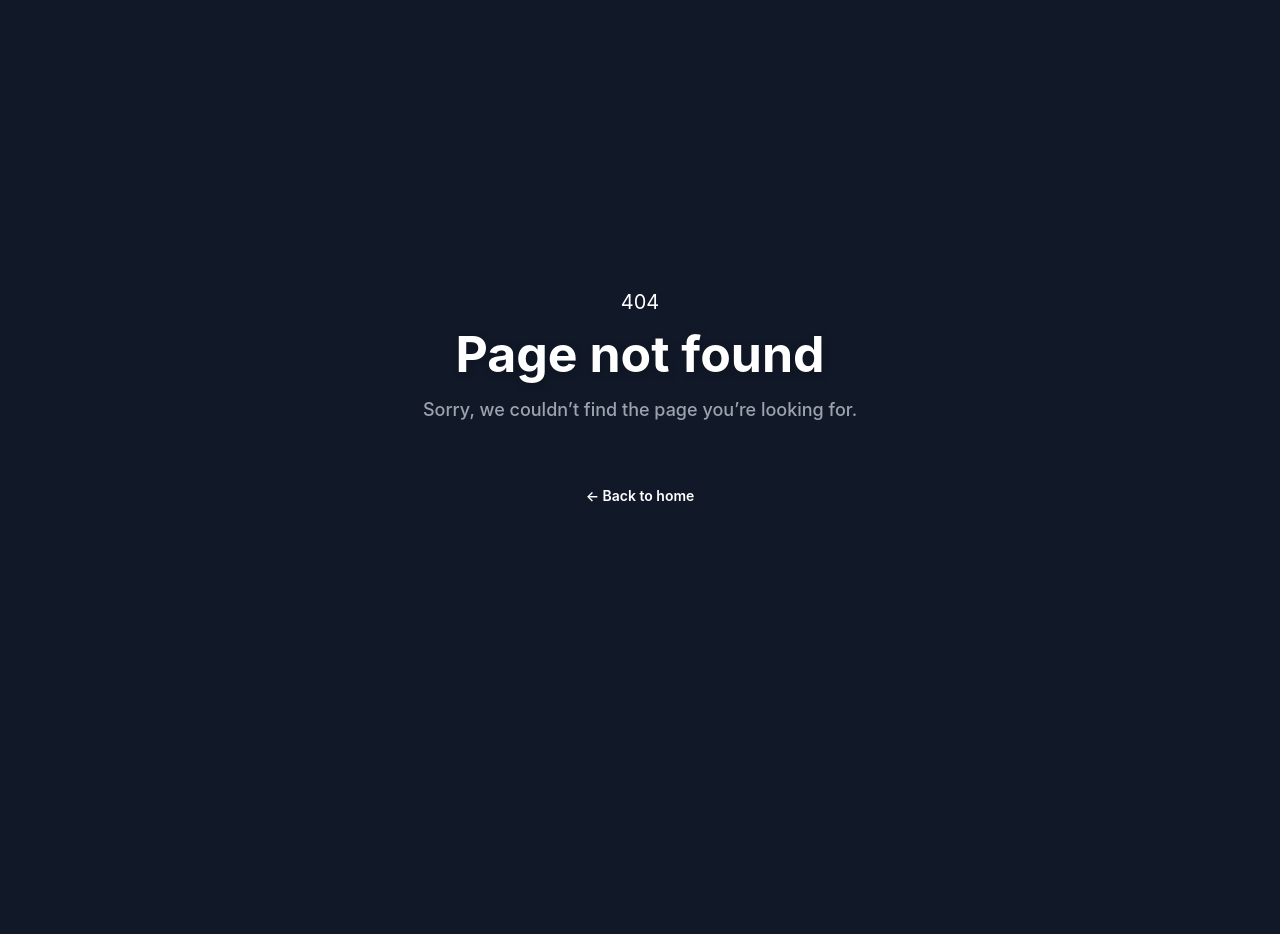
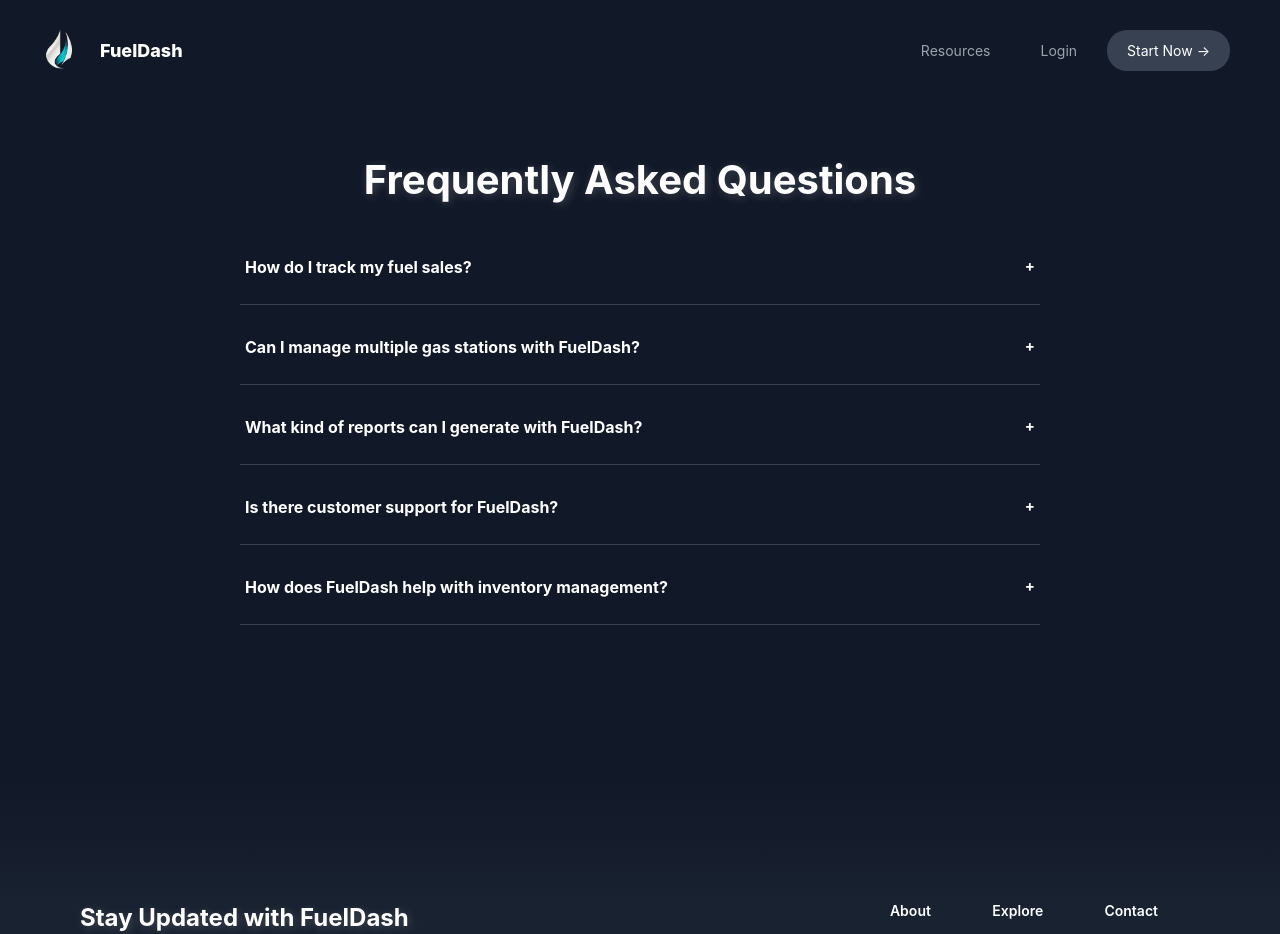
Before and after one commit to asingh714/FuelDash, a React (Vite) app in the folder client/: page /faqs in a window 1280 px wide. Before the commit this address had no page. Shown: the top 934 px of the page. Before the commit the page ends 800 px from the top, so only its background shows below. Built offline with nearby package versions, Linux system fonts and the light colour scheme.

Commit message:
updated footer

```diff
--- a/client/src/App.jsx
+++ b/client/src/App.jsx
@@ -19,6 +19,7 @@ import About from "./Pages/About/About.jsx";
 import Blog from "./Pages/Blog/Blog.jsx";
 import Contact from "./Pages/Contact/Contact.jsx";
 import Customers from "./Pages/Customers/Customers.jsx";
+import FAQs from "./Pages/FAQ/FAQ.jsx";
 
 function App() {
   const queryClient = new QueryClient();
@@ -91,6 +92,8 @@ function App() {
         },
         { path: "/contact", element: <Contact /> },
         { path: "/customers", element: <Customers /> },
+        { path: "/faqs", element: <FAQs /> },
+
         {
           path: "*",
           element: <NotFound />,
--- a/client/src/Components/Footer/Footer.jsx
+++ b/client/src/Components/Footer/Footer.jsx
@@ -1,4 +1,5 @@
 import { useState } from "react";
+import { Link } from "react-router-dom";
 
 import Notification from "../Notification/Notification";
 import newRequest from "../../utils/newRequest";
@@ -54,13 +55,10 @@ const Footer = () => {
             <h4>About</h4>
             <ul>
               <li>
-                <a href="/about">Our Story</a>
+                <Link to="/about">Our Story</Link>
               </li>
               <li>
-                <a href="/team">Team</a>
-              </li>
-              <li>
-                <a href="/careers">Careers</a>
+                <Link to="/blog">Blog</Link>
               </li>
             </ul>
           </div>
@@ -68,13 +66,10 @@ const Footer = () => {
             <h4>Explore</h4>
             <ul>
               <li>
-                <a href="/blog">Blog</a>
+                <Link to="/customers">Customers</Link>
               </li>
               <li>
-                <a href="/customers">Customers</a>
-              </li>
-              <li>
-                <a href="/faqs">FAQs</a>
+                <Link to="/faqs">FAQs</Link>
               </li>
             </ul>
           </div>
@@ -82,10 +77,7 @@ const Footer = () => {
             <h4>Contact</h4>
             <ul>
               <li>
-                <a href="/contact">Get in Touch</a>
-              </li>
-              <li>
-                <a href="/support">Support</a>
+                <Link to="/contact">Get in Touch</Link>
               </li>
             </ul>
           </div>
--- /dev/null
+++ b/client/src/Pages/FAQ/FAQ.jsx
@@ -0,0 +1,86 @@
+import React, { useState } from "react";
+import "./FAQ.scss";
+import Footer from "../../Components/Footer/Footer";
+import NavBar from "../../Components/NavBar/NavBar";
+
+const faqsData = [
+  {
+    question: "How do I track my fuel sales?",
+    answer:
+      "FuelDash provides a comprehensive dashboard where you can monitor your sales in real-time, including quantities sold and profits made.",
+  },
+  {
+    question: "Can I manage multiple gas stations with FuelDash?",
+    answer:
+      "Yes, FuelDash supports multi-station management, allowing you to oversee and compare the operations of different locations seamlessly.",
+  },
+  {
+    question: "What kind of reports can I generate with FuelDash?",
+    answer:
+      "FuelDash offers various reports such as sales reports, inventory reports, and custom reports that can be tailored to your specific needs.",
+  },
+  {
+    question: "Is there customer support for FuelDash?",
+    answer:
+      "Absolutely! Our dedicated customer support team is available 24/7 to assist you with any inquiries or issues you may encounter.",
+  },
+  {
+    question: "How does FuelDash help with inventory management?",
+    answer:
+      "FuelDash has an advanced inventory management system that tracks your stock levels, sends alerts for low inventory, and predicts future needs based on sales trends.",
+  },
+];
+
+const FAQItem = ({ faq, index, toggleFAQ }) => (
+  <div
+    className={`faq-item ${faq.open ? "open" : ""}`}
+    onClick={() => toggleFAQ(index)}
+  >
+    <div className="faq-question">
+      {faq.question}
+      <span className="faq-toggle">{faq.open ? "-" : "+"}</span>
+    </div>
+    <div className="faq-answer">{faq.open && <p>{faq.answer}</p>}</div>
+  </div>
+);
+
+const FAQs = () => {
+  const [faqs, setFaqs] = useState(
+    faqsData.map((faq) => ({ ...faq, open: false }))
+  );
+
+  const toggleFAQ = (index) => {
+    setFaqs(
+      faqs.map((faq, i) => {
+        if (i === index) {
+          faq.open = !faq.open;
+        } else {
+          faq.open = false;
+        }
+        return faq;
+      })
+    );
+  };
+
+  return (
+    <>
+      <NavBar />
+      <div className="faqs-container">
+        <h2>Frequently Asked Questions</h2>
+        <div className="faq-container">
+          {faqs.map((faq, index) => (
+            <FAQItem
+              key={index}
+              faq={faq}
+              index={index}
+              toggleFAQ={toggleFAQ}
+            />
+          ))}
+        </div>
+      </div>
+      <Footer />
+    </>
+  );
+};
+
+export default FAQs;
--- /dev/null
+++ b/client/src/Pages/FAQ/FAQ.scss
@@ -0,0 +1,57 @@
+@import "../../styles/variables.scss";
+@import "../../styles/responsive.scss";
+
+.faqs-container {
+  margin: 15rem 0;
+  color: white;
+  display: flex;
+  flex-direction: column;
+
+  h2 {
+    font-size: 4rem;
+    margin-bottom: 2rem;
+    text-shadow: 2px 2px 10px rgba(255, 255, 255, 0.2);
+    text-align: center;
+  }
+
+  .faq-container {
+    width: 100%;
+
+    .faq-item {
+      margin: 0 auto;
+      margin-bottom: 0.5rem;
+      border-bottom: 1px solid $gray-700;
+      cursor: pointer;
+      padding: 2rem 0;
+      max-width: 80rem;
+
+      .faq-question {
+        padding: 0.5rem;
+        display: flex;
+        justify-content: space-between;
+        font-weight: bold;
+
+        .faq-toggle {
+          font-size: 1.5rem;
+        }
+      }
+
+      .faq-answer {
+        padding: 0 0.5rem;
+        max-height: 0;
+        overflow: hidden;
+        transition: max-height 0.3s ease;
+
+        p {
+          margin: 0;
+        }
+      }
+
+      &.open {
+        .faq-answer {
+          max-height: 100px;
+        }
+      }
+    }
+  }
+}
```
